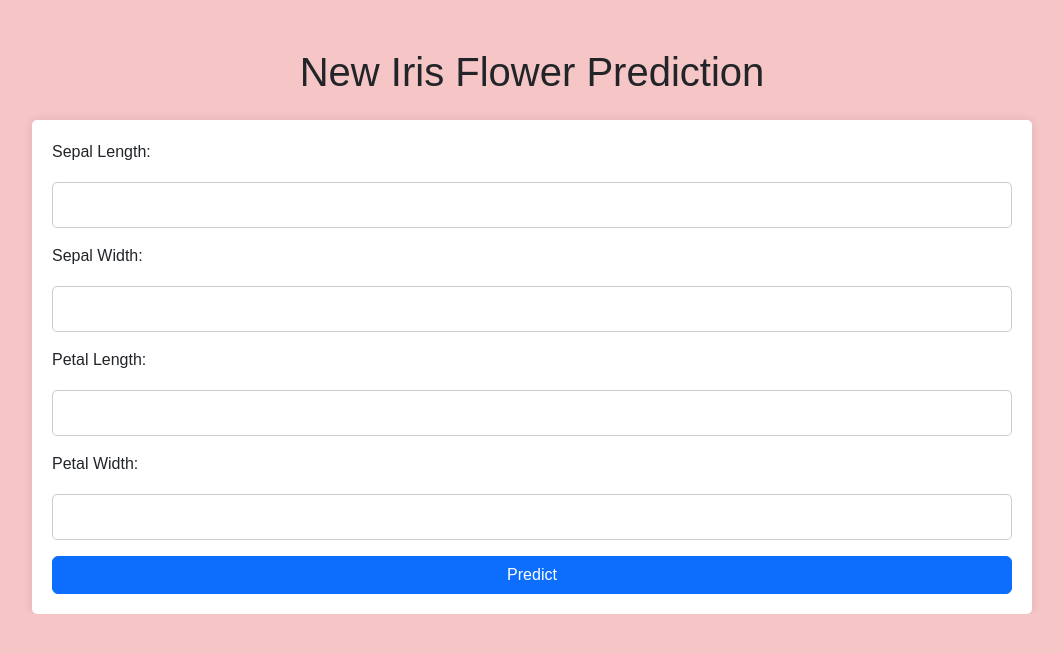
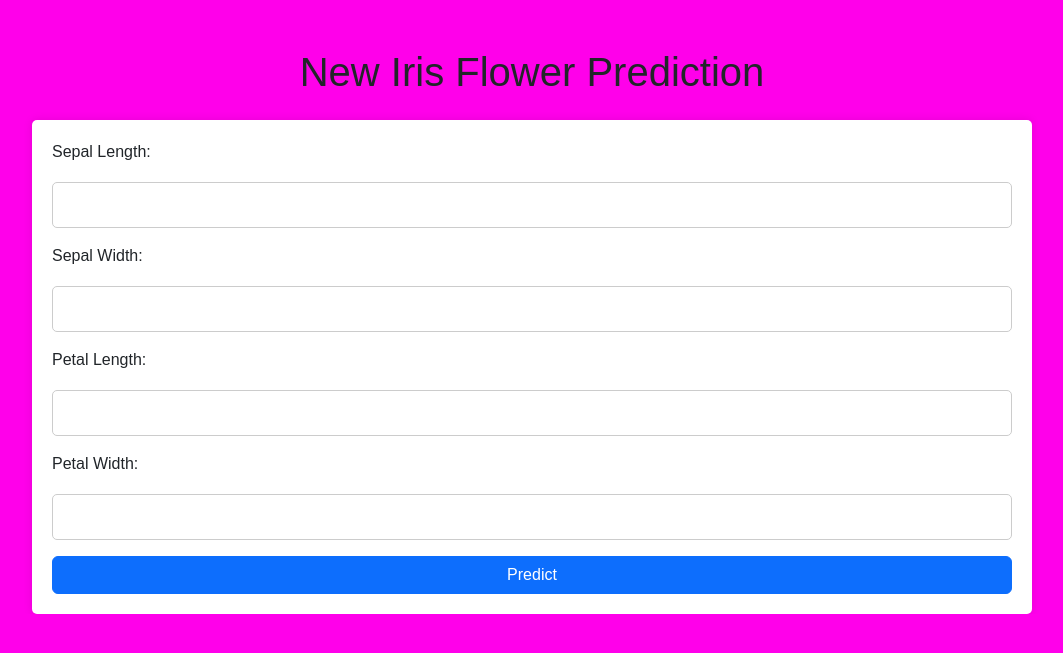
Before and after one commit to naisksh32/fisa05-jenkins-practice, a FastAPI app: page / in a window 1280 px wide. Shown: the top 653 px of the page, without its empty margins (108-1171 px from the left). Run offline with FastAPI, Linux system fonts and the light colour scheme; parts of the project's set-up code (start-up, migrations or seed data) failed here and were passed over.

Commit message:
'color_change'

```diff
--- a/app/static/styles.css
+++ b/app/static/styles.css
@@ -2,7 +2,7 @@ body {
     font-family: Arial, sans-serif;
     margin: 0;
     padding: 0;
-    background-color: #f6c5c5;
+    background-color: #ff00ea;
 }
 
 .container {
```
